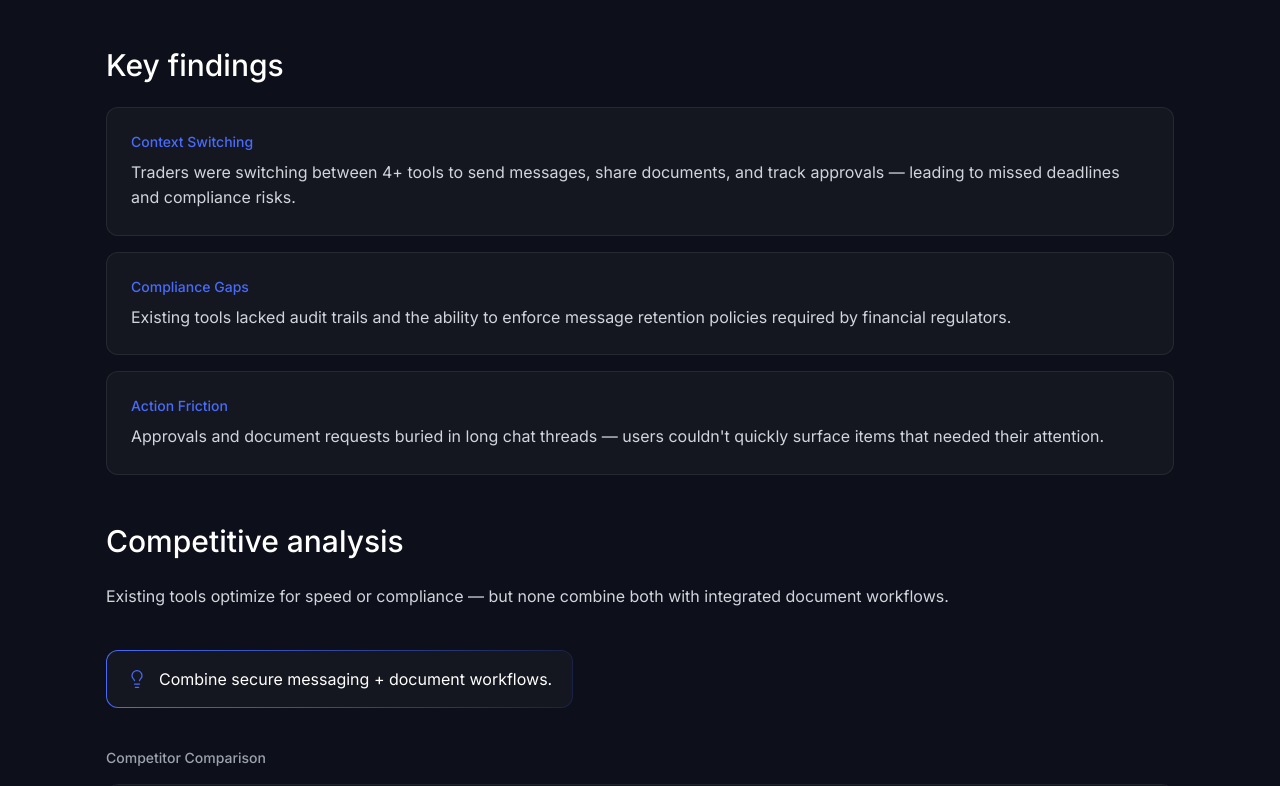
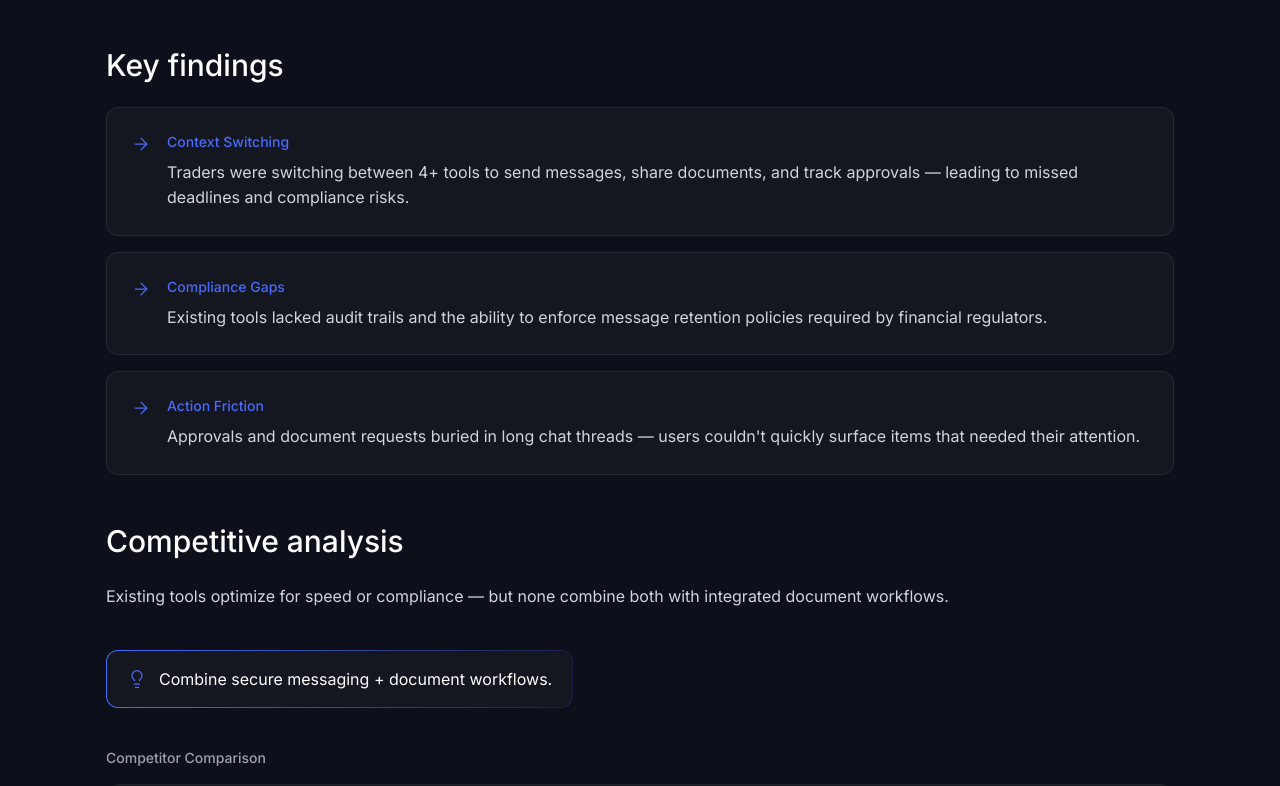
Before and after one commit to AlonaRyzhenko/alyona-portfolio, a Next.js app: page /work/messenger in a window 1280 px wide. Shown: the part 2633-3419 px from the top of the page. Built offline with nearby package versions, Linux system fonts and the light colour scheme.

Commit message:
Validation: summary card, spacing fixes; Research findings arrow

```diff
--- a/app/work/messenger/MessengerCaseStudy.tsx
+++ b/app/work/messenger/MessengerCaseStudy.tsx
@@ -369,15 +369,12 @@ export default function MessengerCaseStudy() {
                 </motion.h2>
                 <div className="flex flex-col gap-4">
                   {researchFindings.map((f) => (
-                    <motion.div
-                      key={f.label}
-                      variants={fadeUp}
-                      className="p-6 rounded-xl bg-card border border-white/[0.08]"
-                    >
-                      <h3 className="text-accent text-sm font-medium mb-2">
-                        {f.label}
-                      </h3>
-                      <p className="text-[#D1D5DB] text-base leading-[1.6]">{f.text}</p>
+                    <motion.div key={f.label} variants={fadeUp} className="p-6 rounded-xl bg-card border border-white/[0.08] flex items-start gap-4">
+                      <ArrowRight className="w-5 h-5 text-accent flex-shrink-0 mt-0.5" strokeWidth={1.5} />
+                      <div>
+                        <h3 className="text-accent text-sm font-medium mb-2">{f.label}</h3>
+                        <p className="text-[#D1D5DB] text-base leading-[1.6]">{f.text}</p>
+                      </div>
                     </motion.div>
                   ))}
                 </div>
@@ -607,12 +604,14 @@ export default function MessengerCaseStudy() {
                 </div>
               </motion.div>
 
-              <motion.div variants={fadeUp} className="flex flex-col gap-3">
-                <h2 className="text-3xl font-medium text-white">Before &amp; After</h2>
-                <p className="text-[#D1D5DB] text-base leading-[1.7] max-w-[880px]">
-                  Three key changes — navigation structure, trading room design, and Drive integration.
-                </p>
-              </motion.div>
+              <motion.div variants={fadeUp} className="flex flex-col gap-6">
+                <div className="flex flex-col gap-3">
+                  <h2 className="text-3xl font-medium text-white">Before &amp; After</h2>
+                  <p className="text-[#D1D5DB] text-base leading-[1.7] max-w-[880px]">
+                    Three key changes — navigation structure, trading room design, and Drive integration.
+                  </p>
+                </div>
+                <div className="flex flex-col gap-4">
               {beforeAfter.map((item) => (
                 <motion.div
                   key={item.title}
@@ -646,8 +645,10 @@ export default function MessengerCaseStudy() {
                   </div>
                 </motion.div>
               ))}
+                </div>
+              </motion.div>
 
-              <motion.div variants={fadeUp} className="flex flex-col gap-8">
+              <motion.div variants={fadeUp} className="flex flex-col gap-12">
                 <div className="flex flex-col gap-3">
                   <h2 className="text-3xl font-medium text-white">Tasks &amp; Findings</h2>
                   <p className="text-[#D1D5DB] text-base leading-[1.7] max-w-[880px]">
@@ -700,6 +701,15 @@ export default function MessengerCaseStudy() {
                       </div>
                     ))}
                   </div>
+                </div>
+              </motion.div>
+
+              <motion.div variants={fadeUp} className="rounded-xl p-[1px] bg-gradient-to-r from-accent via-accent/30 to-transparent">
+                <div className="rounded-[11px] bg-accent/[0.04] px-6 py-5 flex items-start gap-3">
+                  <Sparkles className="w-5 h-5 text-accent flex-shrink-0 mt-0.5" strokeWidth={1.5} />
+                  <span className="text-white text-base leading-[1.6]">
+                    Sessions confirmed that all 5 critical usability gaps were resolved between session 1 and session 2 — navigation, trading room access, document sharing, file upload, and delivery confirmation. All tested users completed core tasks without guidance in the final iteration.
+                  </span>
                 </div>
               </motion.div>
             </motion.div>
```
